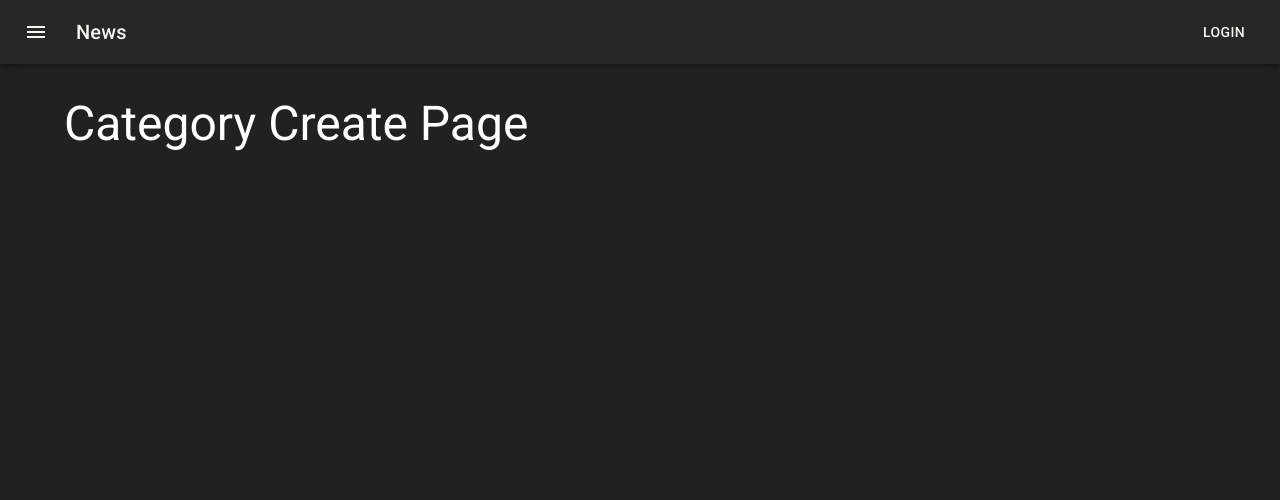
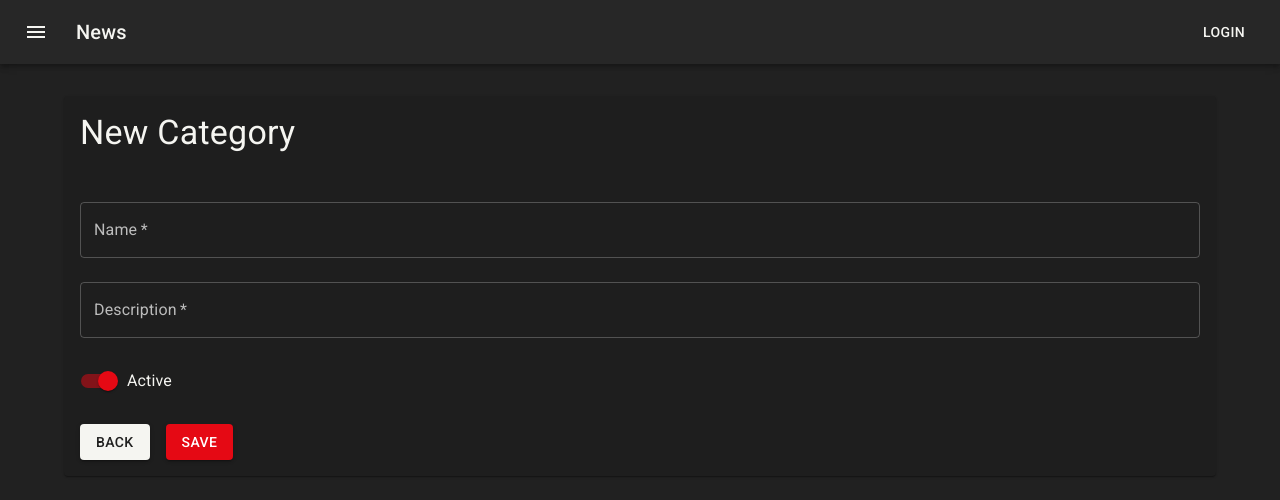
Before and after one commit to LucasGois1/admin-catalog-frontend, a React (Create React App) app: page /categories/create in a window 1280 px wide. Shown: the top 500 px of the page. Built offline with nearby package versions, Linux system fonts and the light colour scheme.

Commit message:
feat: :sparkles: add CategoryForm
a util component form

```diff
--- a/src/features/categories/CreateCategory.tsx
+++ b/src/features/categories/CreateCategory.tsx
@@ -1,10 +1,49 @@
-import { Typography } from "@mui/material";
-import React from "react";
+import { Box, Paper, Typography } from "@mui/material";
+import React, { useState } from "react";
+import { Category } from "./categorySlice";
+import { CategoryForm } from "./components/CategoryForm";
 
 export default function CreateCategory() {
+  const [category, setCategory] = useState<Category>({
+    id: "",
+    name: "",
+    description: "",
+    is_active: true,
+    deleted_at: "",
+    created_at: "",
+    updated_at: "",
+  });
+
+  const [isDisabled, setIsDisabled] = useState(false);
+
+  const handleChange = (event: any) => {
+    console.log("changing");
+    console.log(event);
+  };
+
+  const handleSwitch = () => {
+    setIsDisabled(!isDisabled);
+    category.is_active = isDisabled;
+  };
+
   return (
-    <Typography variant="h3" component="h1">
-      Category Create Page
-    </Typography>
+    <Box>
+      <Paper>
+        <Box padding={2}>
+          <Box marginBottom={2}>
+            <Typography variant="h4">New Category</Typography>
+          </Box>
+        </Box>
+        <CategoryForm
+          category={category}
+          isDisabled={isDisabled}
+          handleChange={handleChange}
+          handleSwitch={handleSwitch}
+          onSubmit={() => {
+            console.log("submiting");
+          }}
+        />
+      </Paper>
+    </Box>
   );
 }
--- a/src/features/categories/EditCategory.tsx
+++ b/src/features/categories/EditCategory.tsx
@@ -1,10 +1,45 @@
-import { Typography } from "@mui/material";
-import React from "react";
+import { Box, Paper, Typography } from "@mui/material";
+import React, { useState } from "react";
+import { useParams } from "react-router-dom";
+import { useAppSelector } from "../../app/hooks";
+import { selectCategoryById } from "./categorySlice";
+import { CategoryForm } from "./components/CategoryForm";
 
 export default function EditCategory() {
+  const id = useParams().id || "";
+
+  const category = useAppSelector((state) => selectCategoryById(state, id));
+
+  const [isDisabled, setIsDisabled] = useState(false);
+
+  const handleChange = (event: any) => {
+    console.log("changing");
+    console.log(event);
+  };
+
+  const handleSwitch = () => {
+    setIsDisabled(!isDisabled);
+    category.is_active = isDisabled;
+  };
+
   return (
-    <Typography variant="h3" component="h1">
-      Category Edit Page
-    </Typography>
+    <Box>
+      <Paper>
+        <Box padding={2}>
+          <Box marginBottom={2}>
+            <Typography variant="h4">Edit Category</Typography>
+          </Box>
+        </Box>
+        <CategoryForm
+          category={category}
+          isDisabled={isDisabled}
+          handleChange={handleChange}
+          handleSwitch={handleSwitch}
+          onSubmit={() => {
+            console.log("submiting");
+          }}
+        />
+      </Paper>
+    </Box>
   );
 }
--- a/src/features/categories/ListCategories.tsx
+++ b/src/features/categories/ListCategories.tsx
@@ -1,26 +1,80 @@
-import { Box, Button, Typography } from "@mui/material";
+import { Box, Button, IconButton, Typography } from "@mui/material";
 import React from "react";
 import { useAppSelector } from "../../app/hooks";
-import { selectCategories, Category } from "./categorySlice";
+import { selectCategories } from "./categorySlice";
 import { Link } from "react-router-dom";
-import { DataGrid, GridColDef, GridRowsProp } from "@mui/x-data-grid";
+import DeleteIcon from "@mui/icons-material/Delete";
+import {
+  DataGrid,
+  GridColDef,
+  GridRenderCellParams,
+  GridRowsProp,
+  GridToolbar,
+} from "@mui/x-data-grid";
 
 export default function ListCategories() {
   const categories = useAppSelector(selectCategories);
 
   const rows: GridRowsProp = categories.map(
-    ({ id, name, description, created_at }) => ({
+    ({ id, name, description, created_at, is_active }) => ({
       id,
       name,
       description,
-      created_at,
+      is_active,
+      created_at: new Date(created_at).toLocaleDateString("pt-BR"),
     })
   );
 
+  const renderNameCell = (row: GridRenderCellParams) => {
+    return (
+      <Link
+        to={`/categories/edit/${row.id}`}
+        style={{ textDecoration: "none" }}
+      >
+        <Typography color="primary">{row.value}</Typography>
+      </Link>
+    );
+  };
+
+  const renderIsActiveCell = ({ value }: GridRenderCellParams) => {
+    return (
+      <Typography color={value ? "primary" : "secondary"}>
+        {value ? "Active" : "Inactive"}
+      </Typography>
+    );
+  };
+
+  const renderActionsCell = ({ value }: GridRenderCellParams) => {
+    return (
+      <IconButton color="secondary" onClick={() => console.log("clicked")}>
+        <DeleteIcon />
+      </IconButton>
+    );
+  };
+
+  const componentsProps = {
+    toolbar: {
+      showQuickFilter: true,
+      quickFilterPropos: { debounceMs: 500 },
+    },
+  };
+
   const columns: GridColDef[] = [
-    { field: "id", headerName: "ID", width: 200 },
-    { field: "name", headerName: "Name", width: 150 },
-    { field: "description", headerName: "Description", width: 300 },
+    { field: "name", headerName: "Name", flex: 1, renderCell: renderNameCell },
+    {
+      field: "is_active",
+      headerName: "Active",
+      flex: 1,
+      type: "boolean",
+      renderCell: renderIsActiveCell,
+    },
+    { field: "created_at", headerName: "Created At", flex: 1 },
+    {
+      field: "id",
+      headerName: "Actions",
+      flex: 1,
+      renderCell: renderActionsCell,
+    },
   ];
 
   return (
@@ -37,13 +91,18 @@ export default function ListCategories() {
         </Button>
       </Box>
 
-      <div style={{ height: 500, width: "100%" }}>
-        <DataGrid rows={rows} columns={columns}></DataGrid>
-      </div>
-
-      {categories.map((category) => (
-        <Typography key={category.id}>{category.name}</Typography>
-      ))}
+      <Box sx={{ height: 500, display: "flex" }}>
+        <DataGrid
+          rows={rows}
+          columns={columns}
+          components={{ Toolbar: GridToolbar }}
+          componentsProps={componentsProps}
+          disableColumnFilter={true}
+          disableColumnSelector={true}
+          disableDensitySelector={true}
+          disableSelectionOnClick={true}
+        />
+      </Box>
     </Box>
   );
 }
--- a/src/features/categories/categorySlice.ts
+++ b/src/features/categories/categorySlice.ts
@@ -13,7 +13,7 @@ export interface Category {
 
 const category: Category = {
   id: "u1cj89ddd-d8f8-4f8f-b8f8-d8f8d8f8f8f8",
-  name: "Category 1",
+  name: "Horror",
   description: "This is a description for category 1",
   is_active: true,
   deleted_at: null,
@@ -26,13 +26,14 @@ const categories = [
   {
     ...category,
     id: "u1cj79ddd-d7f7-4f7f-b7f7-d7f7d7f7f7f7",
-    name: "Category 2",
+    name: "Romance",
     description: "This is a description for category 2",
+    is_active: false,
   },
   {
     ...category,
     id: "u1cj99ddd-d9f9-4f9f-b9f9-d9f9d9f9f9f9",
-    name: "Category 3",
+    name: "Comedy",
     description: "This is a description for category 3",
   },
 ];
@@ -49,4 +50,15 @@ const categorySlice = createSlice({
 
 export const selectCategories = (state: RootState) => state.categories;
 
+export const selectCategoryById = (state: RootState, id: string) =>
+  state.categories.find((category) => category.id === id) || {
+    id: "",
+    name: "",
+    description: "",
+    is_active: false,
+    created_at: "",
+    updated_at: "",
+    deleted_at: "",
+  };
+
 export default categorySlice.reducer;
--- /dev/null
+++ b/src/features/categories/components/CategoryForm.tsx
@@ -0,0 +1,96 @@
+import React, { useState } from "react";
+
+import {
+  Box,
+  Button,
+  FormControl,
+  FormControlLabel,
+  FormGroup,
+  Grid,
+  Switch,
+  TextField,
+} from "@mui/material";
+import { Link } from "react-router-dom";
+import { Category } from "../categorySlice";
+
+type CategoryFormProps = {
+  category: Category;
+  isDisabled: boolean;
+  isLoading?: boolean;
+  onSubmit: (e: React.FormEvent<HTMLFormElement>) => void;
+  handleChange: (e: React.ChangeEvent<HTMLInputElement>) => void;
+  handleSwitch: (e: React.ChangeEvent<HTMLInputElement>) => void;
+};
+
+export function CategoryForm({
+  category,
+  isDisabled = false,
+  isLoading = false,
+  onSubmit,
+  handleChange,
+  handleSwitch,
+}: CategoryFormProps) {
+  return (
+    <Box padding={2}>
+      <form>
+        <Grid container spacing={3}>
+          <Grid item xs={12}>
+            <FormControl fullWidth>
+              <TextField
+                required
+                name="name"
+                label="Name"
+                value={category.name}
+                disabled={isDisabled}
+                onChange={handleChange}
+              ></TextField>
+            </FormControl>
+          </Grid>
+          <Grid item xs={12}>
+            <FormControl fullWidth>
+              <TextField
+                required
+                name="description"
+                label="Description"
+                value={category.description}
+                disabled={isDisabled}
+                onChange={handleChange}
+              ></TextField>
+            </FormControl>
+          </Grid>
+          <Grid item xs={12}>
+            <FormGroup>
+              <FormControlLabel
+                control={
+                  <Switch
+                    name="is_active"
+                    color="secondary"
+                    onChange={handleSwitch}
+                    checked={category.is_active}
+                    inputProps={{ "aria-label": "controlled" }}
+                  ></Switch>
+                }
+                label="Active"
+              ></FormControlLabel>
+            </FormGroup>
+          </Grid>
+          <Grid item xs={12}>
+            <Box display="flex" gap={2}>
+              <Button variant="contained" component={Link} to="/categories">
+                Back
+              </Button>
+              <Button
+                type="submit"
+                variant="contained"
+                color="secondary"
+                disabled={isDisabled}
+              >
+                Save
+              </Button>
+            </Box>
+          </Grid>
+        </Grid>
+      </form>
+    </Box>
+  );
+}
```
